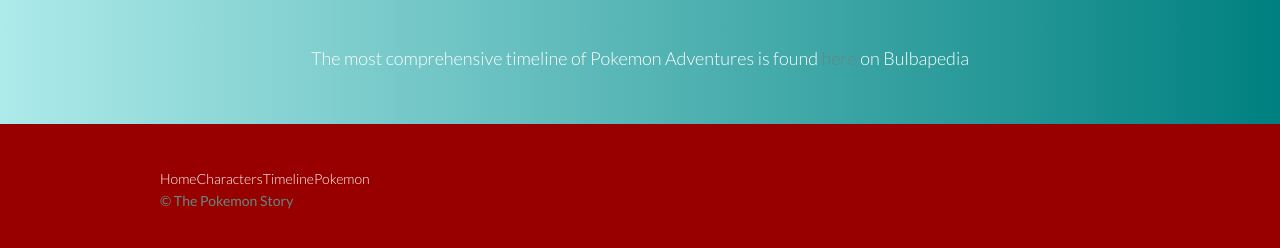
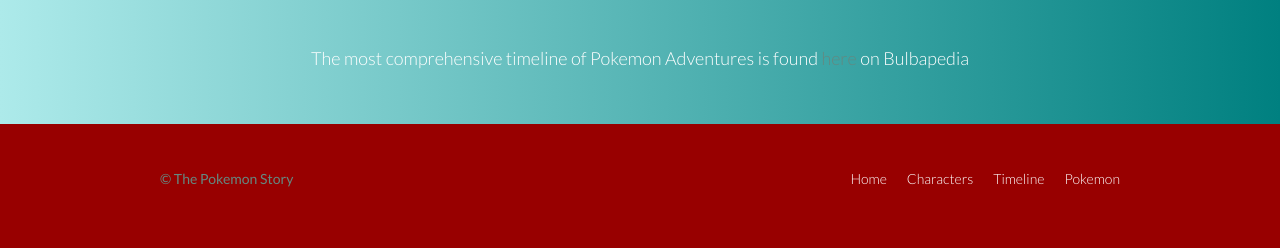
Before and after one commit to TripleSpiked/Pokemon-Adventures, a plain HTML site: page Timeline.html in a window 1280 px wide. Shown: the part 230-478 px from the top of the page. Drawn offline with Linux system fonts and the light colour scheme.

Commit message:
Touched up footers and spacing in html

```diff
--- a/Timeline.html
+++ b/Timeline.html
@@ -7,6 +7,7 @@
       <link rel="stylesheet"
       href="https://fonts.googleapis.com/css?family=Lato:100,300,400">
    </head>
+
    <body>
       <header class="primary-header container group">
       <h1 class="Main-Title">
@@ -38,13 +39,15 @@
       </section>
 
       <footer class="primary-footer container group">
-         <nav>
-            <a href="PkmAdventures.html">Home</a><!--
-            --><a href="Protagonists.html">Characters</a><!--
-            --><a href="Timeline.html">Timeline</a><!--
-            --><a href="Pokemon.html">Pokemon</a>
+         <small>&copy; The Pokemon Story</small>
+         <nav class="nav">
+            <ul>
+            <li><a href="PkmAdventures.html">Home</a></li><!--
+            --><li><a href="Protagonists.html">Characters</a></li><!--
+            --><li><a href="Timeline.html">Timeline</a></li><!--
+            --><li><a href="Pokemon.html">Pokemon</a></li>
+            </ul>
          </nav>
-         <small>&copy; The Pokemon Story</small>
       </footer>
    </body>
 </html>
```
Also changed, not shown: Pokemon.html (+8 -5 lines), Protagonists.html (+8 -5 lines), index.html (+5 -1 lines).
